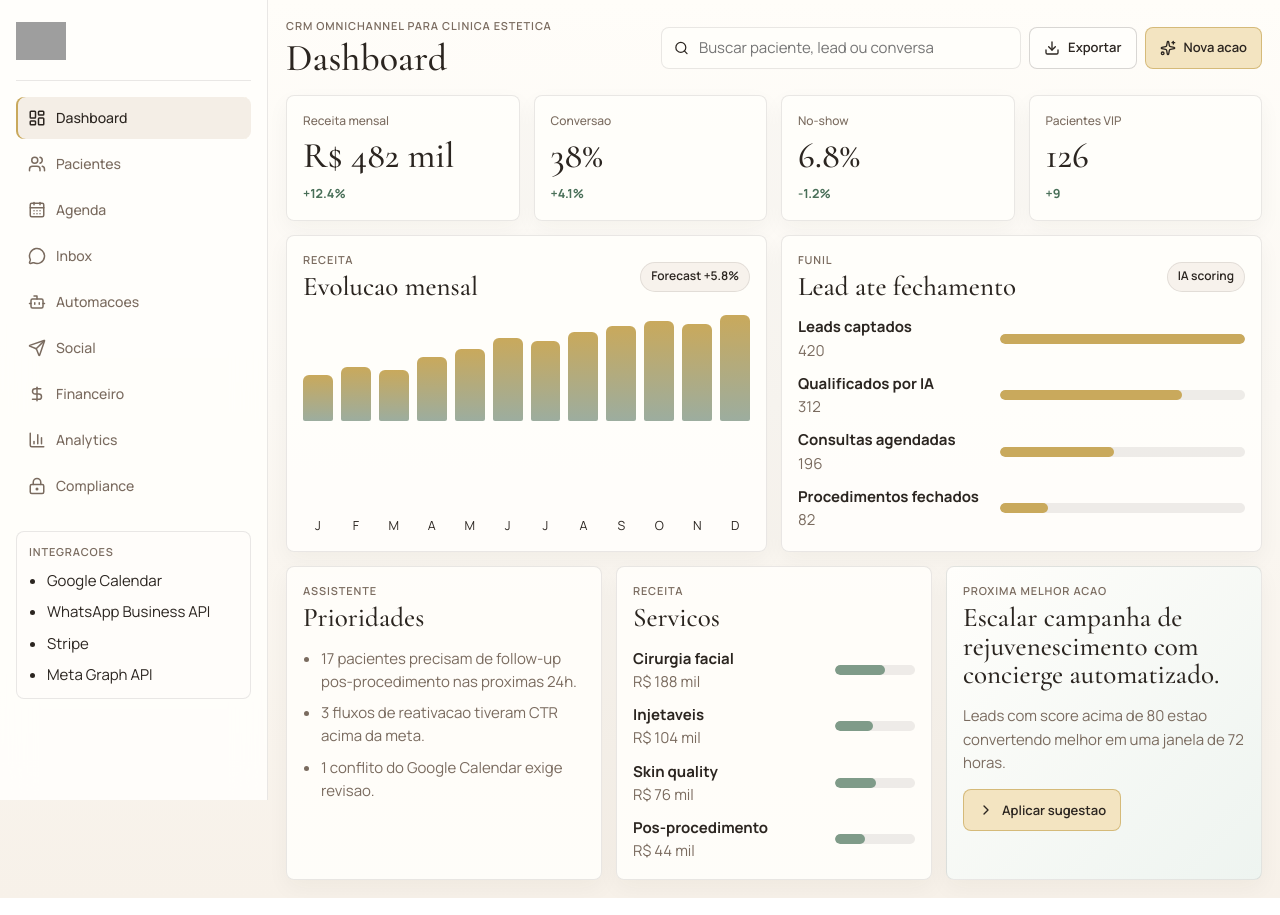
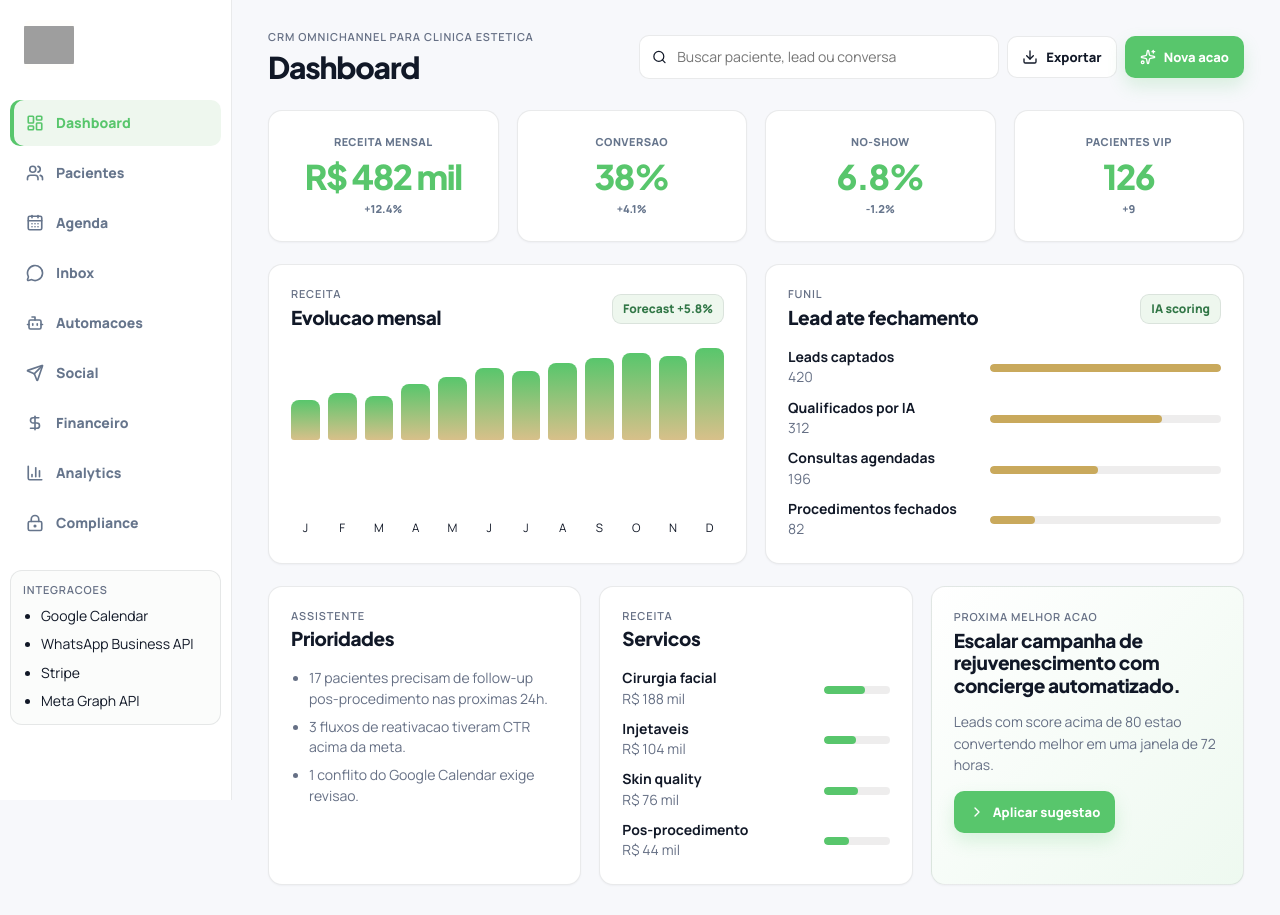
Before and after one commit to TheRebrandly/clinicadrjoaolima, a Next.js app: page / in a window 1280 px wide. Built offline with nearby package versions, Linux system fonts and the light colour scheme; grey boxes are pictures that could not be loaded.

Commit message:
Refine CRM layout toward operations dashboard style

```diff
--- a/app/globals.css
+++ b/app/globals.css
@@ -1,19 +1,20 @@
-@import url("https://fonts.googleapis.com/css2?family=Cormorant+Garamond:wght@400;500;600&family=Manrope:wght@400;500;600;700&display=swap");
+@import url("https://fonts.googleapis.com/css2?family=Plus+Jakarta+Sans:wght@500;600;700;800&family=Manrope:wght@400;500;600;700;800&display=swap");
 
 :root {
-  --ivory: #fbf8f3;
-  --surface: #fffefb;
-  --porcelain: #f4eee6;
+  --ivory: #f8faf7;
+  --surface: #ffffff;
+  --porcelain: #eef7ee;
   --champagne: #c9a95c;
   --sand: #d7c1a6;
-  --stone: #d8cabb;
-  --ink: #2b2520;
-  --muted: #7a6b5f;
-  --sage: #7f9b89;
-  --clinical-blue: #829aad;
-  --line: rgba(43, 37, 32, 0.1);
-  --shadow: 0 8px 22px rgba(43, 37, 32, 0.045);
-  --font-display: "Cormorant Garamond", Georgia, serif;
+  --stone: #dfe6df;
+  --ink: #111827;
+  --muted: #667085;
+  --sage: #58c66c;
+  --sage-deep: #327747;
+  --clinical-blue: #75839a;
+  --line: rgba(17, 24, 39, 0.09);
+  --shadow: 0 1px 2px rgba(17, 24, 39, 0.04);
+  --font-display: "Plus Jakarta Sans", "Manrope", sans-serif;
   --font-body: "Manrope", "Avenir Next", "Helvetica Neue", Arial, sans-serif;
 }
 
@@ -26,11 +27,10 @@ body {
   margin: 0;
   min-height: 100%;
   color: var(--ink);
-  background:
-    linear-gradient(180deg, #fffdf9 0%, var(--ivory) 45%, #f7f1e9 100%);
+  background: #f7f8fb;
   font-family: var(--font-body);
-  font-size: 15px;
-  line-height: 1.55;
+  font-size: 14px;
+  line-height: 1.45;
   text-rendering: geometricPrecision;
 }
 
@@ -45,7 +45,7 @@ button {
 
 .app-shell {
   display: grid;
-  grid-template-columns: 268px minmax(0, 1fr);
+  grid-template-columns: 232px minmax(0, 1fr);
   min-height: 100vh;
 }
 
@@ -53,27 +53,27 @@ button {
   position: sticky;
   top: 0;
   height: 100vh;
-  padding: 16px;
+  padding: 20px 10px;
   border-right: 1px solid var(--line);
-  background: rgba(255, 254, 251, 0.92);
-  backdrop-filter: blur(16px);
+  background: #ffffff;
+  backdrop-filter: none;
 }
 
 .brand-row {
   display: grid;
-  grid-template-columns: 44px 1fr auto;
-  gap: 10px;
+  grid-template-columns: 74px 1fr auto;
+  gap: 12px;
   align-items: center;
-  min-height: 64px;
-  padding-bottom: 14px;
-  border-bottom: 1px solid var(--line);
+  min-height: 60px;
+  padding: 0 14px 18px;
+  border-bottom: 0;
 }
 
 .brand-row strong {
   display: block;
   font-family: var(--font-display);
-  font-size: 25px;
-  font-weight: 500;
+  font-size: 18px;
+  font-weight: 800;
 }
 
 .brand-row span,
@@ -85,7 +85,7 @@ button {
   color: var(--muted);
 }
 
-.brand-mark,
+.brand-logo,
 .avatar {
   display: grid;
   place-items: center;
@@ -96,12 +96,18 @@ button {
   font-weight: 700;
 }
 
-.brand-mark {
-  width: 44px;
+.brand-logo {
+  width: 74px;
   height: 44px;
-  font-family: var(--font-display);
-  font-size: 22px;
-  font-weight: 500;
+  padding: 5px;
+  overflow: hidden;
+}
+
+.brand-logo img {
+  display: block;
+  width: 100%;
+  height: 100%;
+  object-fit: contain;
 }
 
 .eyebrow {
@@ -116,7 +122,7 @@ button {
 .nav-list {
   display: grid;
   gap: 4px;
-  margin-top: 16px;
+  margin-top: 12px;
 }
 
 .nav-button,
@@ -130,29 +136,34 @@ button {
 .nav-button {
   display: flex;
   align-items: center;
-  gap: 10px;
-  height: 42px;
-  padding: 0 12px;
-  border-radius: 8px;
-  color: var(--muted);
+  gap: 12px;
+  height: 46px;
+  padding: 0 16px;
+  border-radius: 10px;
+  color: #66758c;
   font-size: 14px;
-  font-weight: 500;
+  font-weight: 800;
   text-align: left;
 }
 
 .nav-button:hover,
 .nav-button.is-active {
   background: var(--porcelain);
-  color: var(--ink);
-  box-shadow: inset 2px 0 0 var(--champagne);
+  color: var(--sage);
+  box-shadow: inset 4px 0 0 var(--sage);
+}
+
+.nav-button svg {
+  color: currentColor;
+  stroke-width: 2.2;
 }
 
 .integration-box {
   margin-top: 24px;
   padding: 12px;
   border: 1px solid var(--line);
-  border-radius: 8px;
-  background: rgba(255, 254, 251, 0.72);
+  border-radius: 12px;
+  background: #fbfcfb;
 }
 
 .integration-box ul,
@@ -165,15 +176,15 @@ button {
 
 .workspace {
   min-width: 0;
-  padding: 18px;
+  padding: 30px 36px;
 }
 
 .topbar {
   display: flex;
   justify-content: space-between;
-  gap: 18px;
+  gap: 20px;
   align-items: center;
-  margin-bottom: 18px;
+  margin-bottom: 26px;
 }
 
 .topbar h1,
@@ -182,12 +193,13 @@ button {
 .panel h2 {
   margin: 0;
   font-family: var(--font-display);
-  font-weight: 500;
+  font-weight: 800;
 }
 
 .topbar h1 {
-  font-size: 38px;
-  line-height: 1;
+  font-size: 30px;
+  line-height: 1.15;
+  letter-spacing: -0.04em;
 }
 
 .topbar__left,
@@ -212,12 +224,12 @@ button {
 
 .search {
   width: min(34vw, 360px);
-  height: 42px;
+  height: 44px;
   gap: 8px;
   padding: 0 12px;
   border: 1px solid var(--line);
-  border-radius: 8px;
-  background: rgba(255, 254, 251, 0.86);
+  border-radius: 10px;
+  background: #ffffff;
 }
 
 .search input {
@@ -231,23 +243,26 @@ button {
 .button,
 .icon-button {
   height: 42px;
-  border-radius: 8px;
+  border-radius: 10px;
   border: 1px solid var(--line);
 }
 
 .button {
   gap: 8px;
   padding: 0 14px;
-  border-color: rgba(201, 169, 92, 0.7);
-  background: #f3e4c1;
-  color: var(--ink);
+  border-color: transparent;
+  background: var(--sage);
+  color: #ffffff;
   font-size: 13px;
-  font-weight: 600;
+  font-weight: 800;
+  box-shadow: 0 8px 18px rgba(88, 198, 108, 0.2);
 }
 
 .button--secondary {
-  border-color: rgba(43, 37, 32, 0.18);
-  background: rgba(255, 254, 251, 0.78);
+  border-color: var(--line);
+  background: #ffffff;
+  color: var(--ink);
+  box-shadow: none;
 }
 
 .icon-button {
@@ -259,12 +274,12 @@ button {
 
 .view-stack {
   display: grid;
-  gap: 14px;
+  gap: 22px;
 }
 
 .grid {
   display: grid;
-  gap: 14px;
+  gap: 18px;
 }
 
 .grid--2 {
@@ -283,48 +298,62 @@ button {
 .metric-grid {
   display: grid;
   grid-template-columns: repeat(4, minmax(0, 1fr));
-  gap: 14px;
+  gap: 18px;
 }
 
 .panel {
-  padding: 16px;
+  padding: 22px;
   border: 1px solid var(--line);
-  border-radius: 8px;
-  background: rgba(255, 254, 251, 0.88);
+  border-radius: 14px;
+  background: #ffffff;
   box-shadow: var(--shadow);
 }
 
 .section-title {
   justify-content: space-between;
   gap: 12px;
-  margin-bottom: 14px;
+  margin-bottom: 18px;
 }
 
 .section-title h2,
 .panel h2 {
-  font-size: 27px;
-  line-height: 1.05;
+  font-size: 19px;
+  line-height: 1.2;
+  letter-spacing: -0.02em;
+}
+
+.metric-card {
+  display: grid;
+  place-items: center;
+  min-height: 132px;
+  text-align: center;
 }
 
 .metric-card span {
   display: block;
-  color: var(--muted);
-  font-size: 12px;
-  font-weight: 500;
+  color: #66758c;
+  font-size: 11px;
+  font-weight: 800;
+  letter-spacing: 0.04em;
+  text-transform: uppercase;
 }
 
 .metric-card strong {
   display: block;
-  margin: 8px 0 6px;
+  margin: 6px 0 4px;
   font-family: var(--font-display);
-  font-size: 36px;
-  font-weight: 500;
+  font-size: 34px;
+  font-weight: 800;
   line-height: 1;
+  color: var(--sage);
+  letter-spacing: -0.04em;
 }
 
 .metric-card small {
-  color: #496f58;
-  font-weight: 700;
+  color: #66758c;
+  font-size: 11px;
+  font-weight: 800;
+  text-transform: uppercase;
 }
 
 .badge {
@@ -333,18 +362,18 @@ button {
   min-height: 30px;
   padding: 0 10px;
   border: 1px solid var(--line);
-  border-radius: 999px;
-  background: rgba(244, 238, 230, 0.72);
-  color: var(--ink);
+  border-radius: 9px;
+  background: var(--porcelain);
+  color: var(--sage-deep);
   font-size: 12px;
-  font-weight: 600;
+  font-weight: 800;
 }
 
 .bar-chart {
   display: flex;
   align-items: end;
   gap: 8px;
-  height: 220px;
+  height: 190px;
 }
 
 .bar {
@@ -358,8 +387,8 @@ button {
 
 .bar span {
   min-height: 18px;
-  border-radius: 6px 6px 2px 2px;
-  background: linear-gradient(180deg, #c9a95c, #9cad9f);
+  border-radius: 8px 8px 3px 3px;
+  background: linear-gradient(180deg, var(--sage), #d8c08a);
 }
 
 .rows {
@@ -380,7 +409,7 @@ button {
 }
 
 .progress {
-  height: 10px;
+  height: 8px;
   overflow: hidden;
   border-radius: 999px;
   background: rgba(46, 35, 29, 0.08);
@@ -390,7 +419,7 @@ button {
   display: block;
   height: 100%;
   border-radius: inherit;
-  background: #c9a95c;
+  background: var(--champagne);
 }
 
 .progress__bar--green {
@@ -402,7 +431,7 @@ button {
 }
 
 .highlight-panel {
-  background: linear-gradient(135deg, #fffefb, #eef4f0);
+  background: linear-gradient(135deg, #ffffff, #eef9f0);
 }
 
 .highlight-panel p {
@@ -419,15 +448,15 @@ button {
   min-height: 62px;
   padding: 10px;
   border: 1px solid var(--line);
-  border-radius: 8px;
-  background: rgba(255, 254, 251, 0.5);
+  border-radius: 12px;
+  background: #ffffff;
   text-align: left;
 }
 
 .patient-row.is-active,
 .conversation-row.is-active {
   background: var(--porcelain);
-  border-color: var(--stone);
+  border-color: rgba(88, 198, 108, 0.34);
 }
 
 .avatar {
@@ -452,11 +481,11 @@ button {
 }
 
 .detail-grid div,
-.note-box {
+note-box {
   padding: 12px;
   border: 1px solid var(--line);
-  border-radius: 8px;
-  background: rgba(251, 248, 243, 0.74);
+  border-radius: 12px;
+  background: #fbfcfb;
 }
 
 .detail-grid span {
@@ -485,8 +514,8 @@ button {
   min-height: 46px;
   padding: 10px;
   border: 1px solid var(--line);
-  border-radius: 8px;
-  background: rgba(255, 254, 251, 0.48);
+  border-radius: 12px;
+  background: #ffffff;
 }
 
 .table-row--simple {
@@ -510,7 +539,7 @@ button {
   margin: 0;
   padding: 10px 12px;
   border: 1px solid var(--line);
-  border-radius: 8px;
+  border-radius: 12px;
   background: var(--ivory);
 }
 
```
